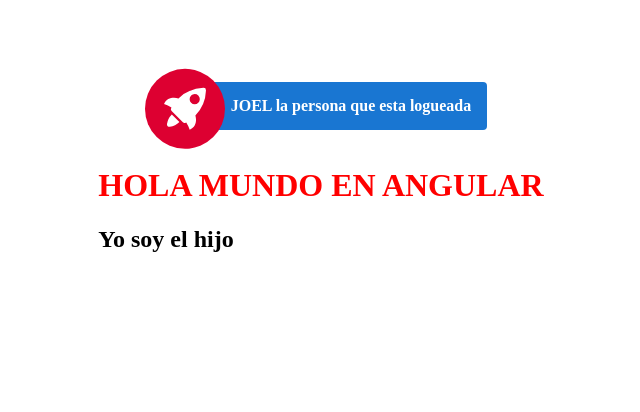
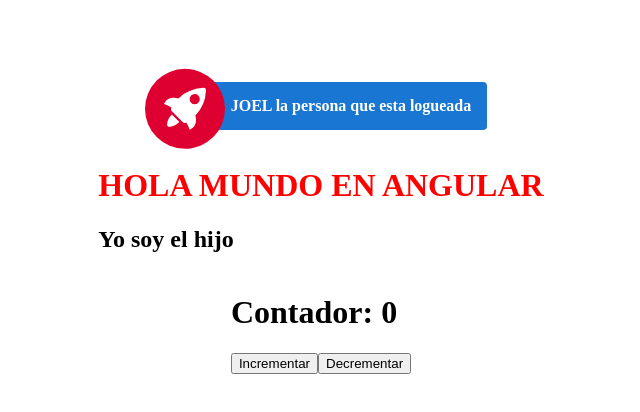
Before and after one commit to JoelRazuri/curso-angular, an Angular app in the folder curso-angular/: page / in a window 1280 px wide. Shown: the top 412 px of the page, without its empty margins (319-959 px from the left). Built offline with nearby package versions, Linux system fonts and the light colour scheme.

Commit message:
enlade-de-datos

```diff
--- a/curso-angular/src/app/app.component.html
+++ b/curso-angular/src/app/app.component.html
@@ -18,5 +18,6 @@
 
   </div>
   <app-padre/>
+  <app-contador/>
 </div>
 <router-outlet></router-outlet>
--- a/curso-angular/src/app/app.module.ts
+++ b/curso-angular/src/app/app.module.ts
@@ -5,12 +5,14 @@ import { AppRoutingModule } from './app-routing.module';
 import { AppComponent } from './app.component';
 import { PadreComponent } from './padre/padre.component';
 import { HijoComponent } from './hijo/hijo.component';
+import { ContadorComponent } from './contador/contador.component';
 
 @NgModule({
   declarations: [
     AppComponent,
     PadreComponent,
-    HijoComponent
+    HijoComponent,
+    ContadorComponent
   ],
   imports: [
     BrowserModule,
--- /dev/null
+++ b/curso-angular/src/app/contador/contador.component.html
@@ -0,0 +1,3 @@
+<h1>Contador: {{ valorContador }}</h1>
+<button (click)="incrementar()">Incrementar</button>
+<button (click)="decrementar()">Decrementar</button>
--- /dev/null
+++ b/curso-angular/src/app/contador/contador.component.ts
@@ -0,0 +1,18 @@
+import { Component } from '@angular/core';
+
+@Component({
+  selector: 'app-contador',
+  templateUrl: './contador.component.html',
+  styleUrls: ['./contador.component.css']
+})
+export class ContadorComponent {
+    valorContador: number = 0;
+
+    incrementar(){
+      this.valorContador++;
+    }
+
+    decrementar(){
+      this.valorContador--;
+    }
+}
```
Also changed, not shown: curso-angular/src/app/contador/contador.component.css (added), 1 other file (tests, documents, lock files or other folders).
